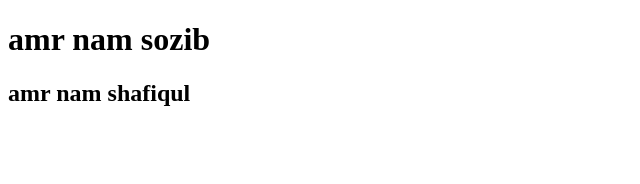
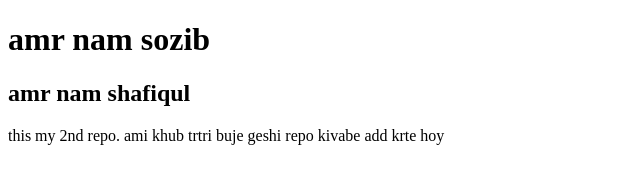
Before and after one commit to sozib62/my-second-repo, a plain HTML site: page index.html in a window 1280 px wide. Shown: the whole page, without its empty margins (0-640 px from the left). Drawn offline with Linux system fonts and the light colour scheme.

Commit message:
pragaraph added

```diff
--- a/index.html
+++ b/index.html
@@ -8,7 +8,8 @@
 </head>
       <h1> amr nam sozib</h1>
       <h2> amr nam shafiqul </h2>
-
+         <p> this my 2nd repo. ami khub trtri buje geshi repo kivabe add krte hoy</p
+            >
 <body>
 
 </body>
```
